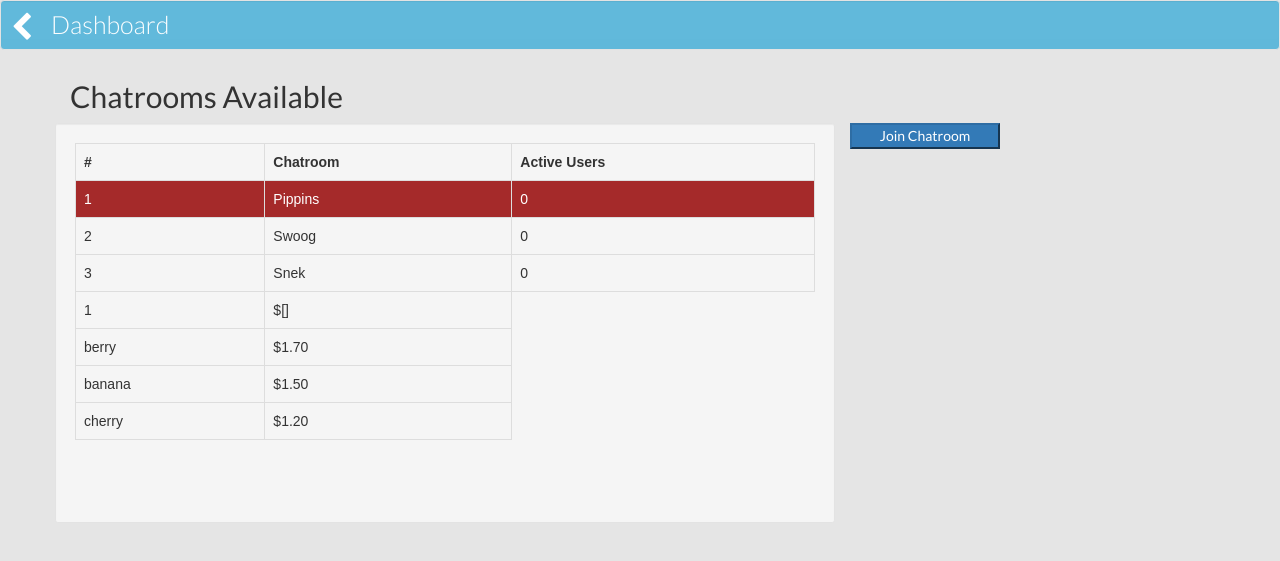
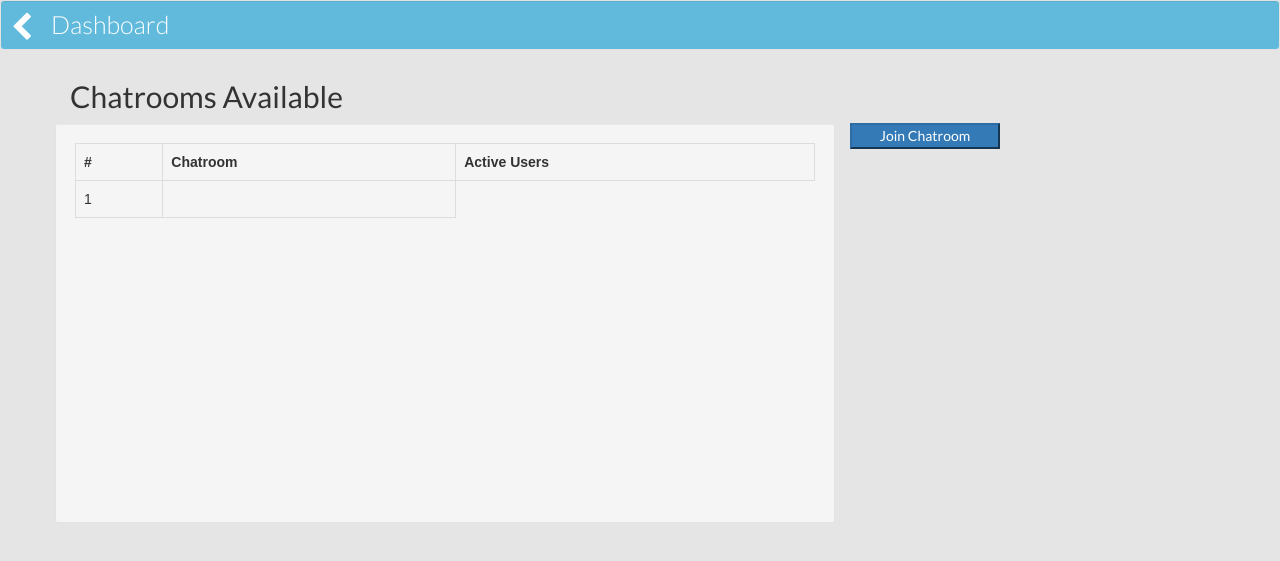
Before and after one commit to imandrewli/App, a Flask app: page /dashboard/ in a window 1280 px wide. Shown: the top 561 px of the page. Run offline with Flask 2, Linux system fonts and the light colour scheme; some libraries are stand-ins or nearby versions.

Commit message:
table populated

```diff
--- a/theapp/chatapp.py
+++ b/theapp/chatapp.py
@@ -7,7 +7,7 @@ from flask_socketio import join_room, leave_room
 import json
 
 room_dict = {}
-room_list = []
+room_list = set()
 @myapp.route('/')
 def index():
     return render_template('splash.html')
@@ -19,10 +19,10 @@ def chat_room(chat_room):
 @myapp.route('/dashboard/')
 def dashboard():
     global room_dict
-    test = []
+    global room_list
     for key, value in room_dict.items():
-        test.append(str(value))
-    return render_template('dashboard.html', rooms=test)
+        room_list.add(str(value))
+    return render_template('dashboard.html', rooms=list(room_list))
 
 @myapp.route('/getFileName')
 def get_file_name():
@@ -43,12 +43,14 @@ def on_join(json):
     if room in room_dict:
         pass
     else:
-        room_dict[str(alias)] = room
+        print "swoop"
+        #do not add lobby room
+        if (len(room) != 0):
+            room_dict[str(alias)] = room
     print ("<<[")
     for key, value in room_dict.items():
         print (key, value)
     print ("]>>")
 
-
     join_room(room)
     emit('join response', json, room=room)
--- a/theapp/static/js/chat.js
+++ b/theapp/static/js/chat.js
@@ -102,27 +102,15 @@ $('#join_room').on('click', function (e) {
 
 
 function myFunc(vars) {
-    alert(vars)
-    var obj = [{
-        "key": "1",
-        "value": vars
-    }, {
-        "key": "berry",
-        "value": 1.7
-    }, {
-        "key": "banana",
-        "value": 1.5
-    }, {
-        "key": "cherry",
-        "value": 1.2
-    }];
-    var globalCounter = 0;
+    var array = vars.split(',')
+    alert(array)
+
     var tbody = document.getElementById('table');
-    for (var i = 0; i < Object.keys(obj).length; i++) {
+    for (var i = 0; i < array.length; i++) {
         var tr = "<tr>";
-        if (obj[i].value.toString().substring(obj[i].value.toString().indexOf('.'), obj[i].value.toString().length) < 2) obj[i].value += "0";
+        if (array[i].toString().substring(array[i].toString().indexOf('.'), array[i].toString().length) < 2) array[i] += "0";
 
-        tr += "<td>" + obj[i].key + "</td>" + "<td>$" + obj[i].value.toString() + "</td></tr>";
+        tr += "<td>" + parseInt(i+1) + "</td>" + "<td>" + array[i].replace(/[\[\]']/g, '') + "</td></tr>";
         tbody.innerHTML += tr;
     }
 }
--- a/theapp/templates/dashboard.html
+++ b/theapp/templates/dashboard.html
@@ -68,21 +68,6 @@
             <th>Chatroom</th>
             <th>Active Users</th>
           </tr>
-          <tr>
-            <td>1</td>
-            <td>Pippins</td>
-            <td>0</td>
-          </tr>
-          <tr>
-            <td>2</td>
-            <td>Swoog</td>
-            <td>0</td>
-          </tr>
-          <tr>
-            <td>3</td>
-            <td>Snek</td>
-            <td>0</td>
-          </tr>
         </table>
       </div>
       <div class="col-sm-3">
```
